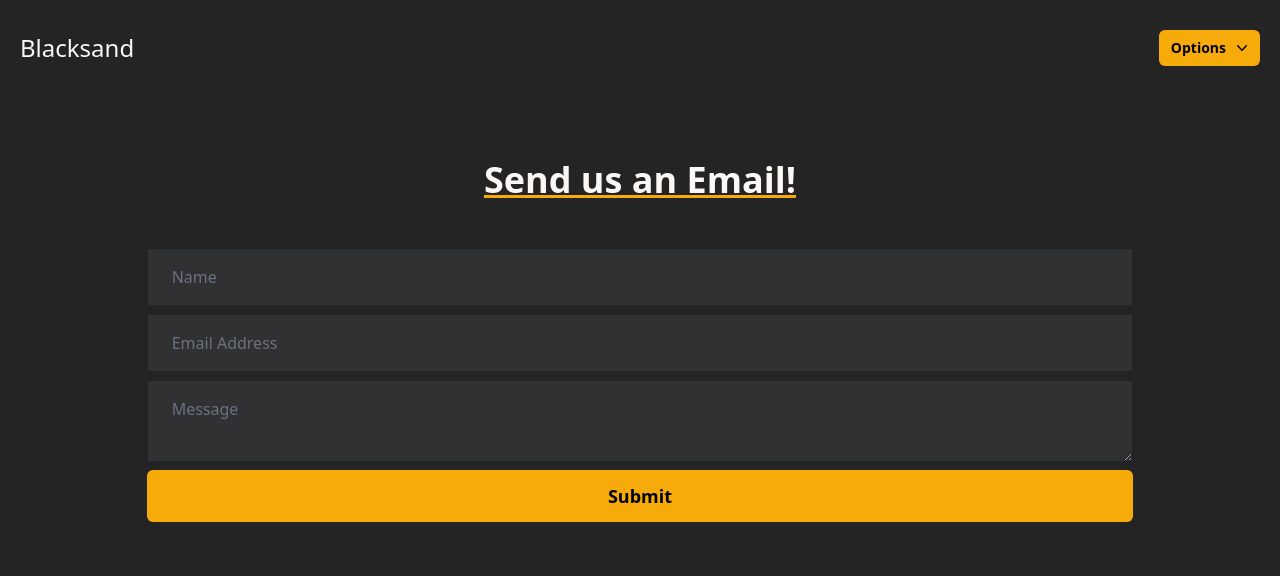
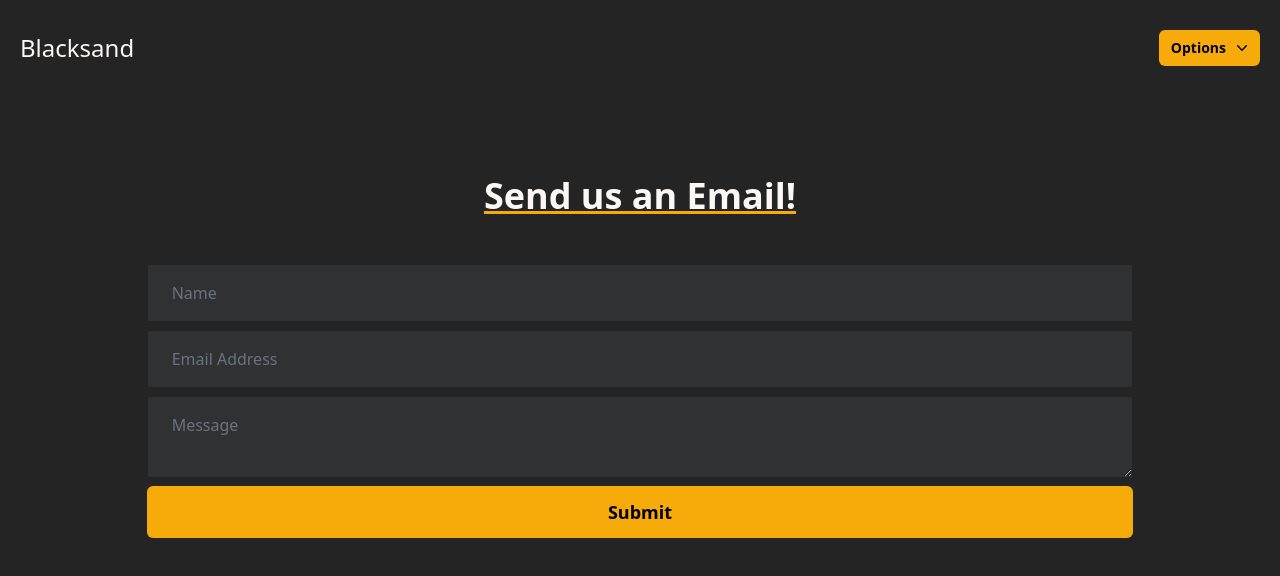
Before and after one commit to nathanpare/speedyscript-basic, a Next.js app: page /contact in a window 1280 px wide. Shown: the top 576 px of the page. Built offline with nearby package versions, Linux system fonts and the light colour scheme.

Commit message:
services css

```diff
--- a/pages/contact.js
+++ b/pages/contact.js
@@ -42,7 +42,7 @@ const Contact = () => {
       </Head>
       <Header />
       <p className='text-[rgb(251,247,245)] text-2xl md:text-3xl lg:text-4xl font-semibold text-center
-       decoration-[#F7AB0A] underline pt-16'>Send us an Email!</p>
+       decoration-[#F7AB0A] underline pt-20'>Send us an Email!</p>
 
       <form
         id='contact-form' onSubmit={handleSubmit(onSubmit)}
--- a/pages/index.js
+++ b/pages/index.js
@@ -24,7 +24,7 @@ export default function Home() {
       <Header />
 
       <main>
-        <div className='text-[rgb(251,247,245)] flex flex-col items-center pt-32'>
+        <div className='text-[rgb(251,247,245)] flex flex-col items-center pt-36'>
           <div className='text-3xl sm:text-4xl font-semibold md:text-5xl lg:text-6xl'>
             <Typewriter
               words={['Blacksand Web Design', 'Your new Web Artists!', 'Your new SEO Specialists!', 'Your new Marketing Team!']}
--- a/pages/portfolio.js
+++ b/pages/portfolio.js
@@ -15,7 +15,7 @@ const Portfolio = () => {
       </Head>
       <Header />
       <div id="empty-portfolio" className='justify-center text-4xl flex flex-row
-       items-center py-24 mx-auto'>
+       items-center py-24 mx-auto mt-12'>
          <Image className='p-5' src="/pngaaa.com-7101583.png" alt=''
           height={150} width={150} />
           <div className='flex-col'>
--- a/pages/services.js
+++ b/pages/services.js
@@ -20,7 +20,7 @@ const Services = () => {
       <Header />
 
       <section id='service-1' className='snap-start h-screen flex flex-col
-       items-center pt-10'>
+       items-center pt-14'>
         <div id='top' className='text-2xl sm:text-3xl md:text-4xl flex flex-row items-center mx-auto py-24'>
           <motion.div
             className='px-5 mx-auto'
```
